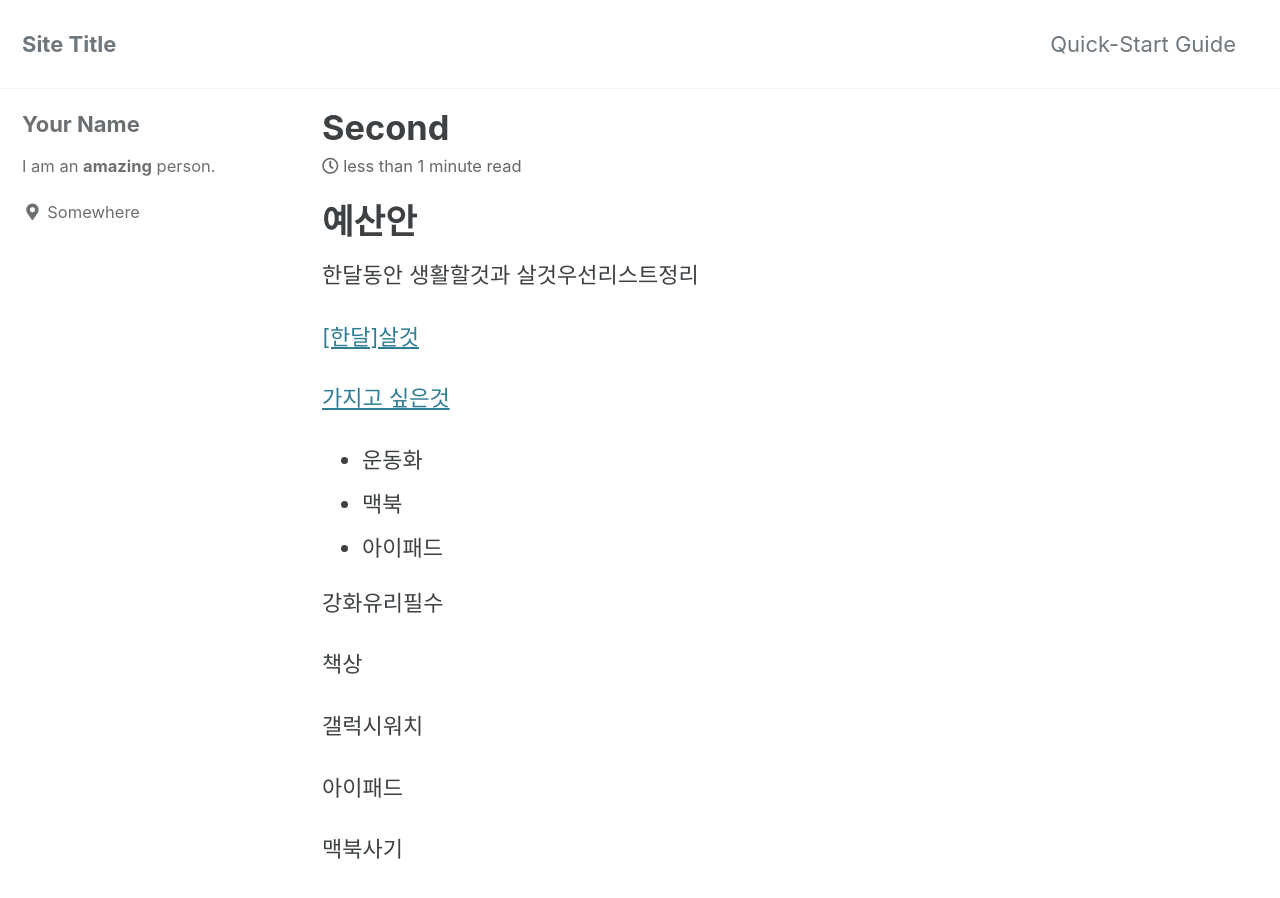
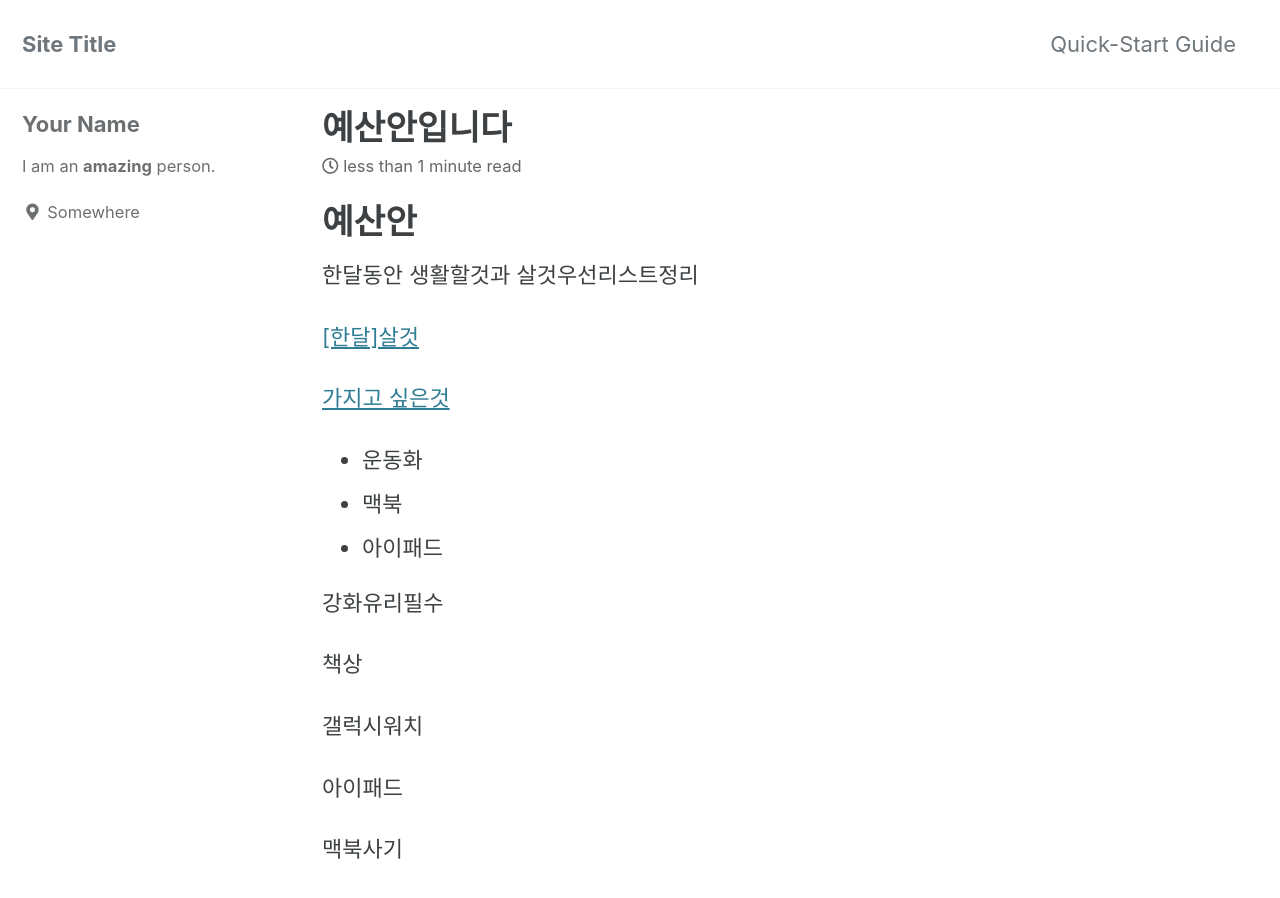
Before and after one commit to maxiday/zakigaebal.github.io, a Jekyll site: the page built from _posts/2021-08-12-second.md, in a window 1280 px wide and 900 px high. Built offline with Jekyll 4.4.1, drawn with Linux system fonts in a browser that asks for light colours; cached includes are drawn as plain includes.

Commit message:
Update 2021-08-12-second.md

```diff
--- a/_posts/2021-08-12-second.md
+++ b/_posts/2021-08-12-second.md
@@ -1,3 +1,8 @@
+---
+layout: single
+title:  "예산안입니다"
+---
+
 # 예산안
 
 한달동안 생활할것과 살것우선리스트정리
```
